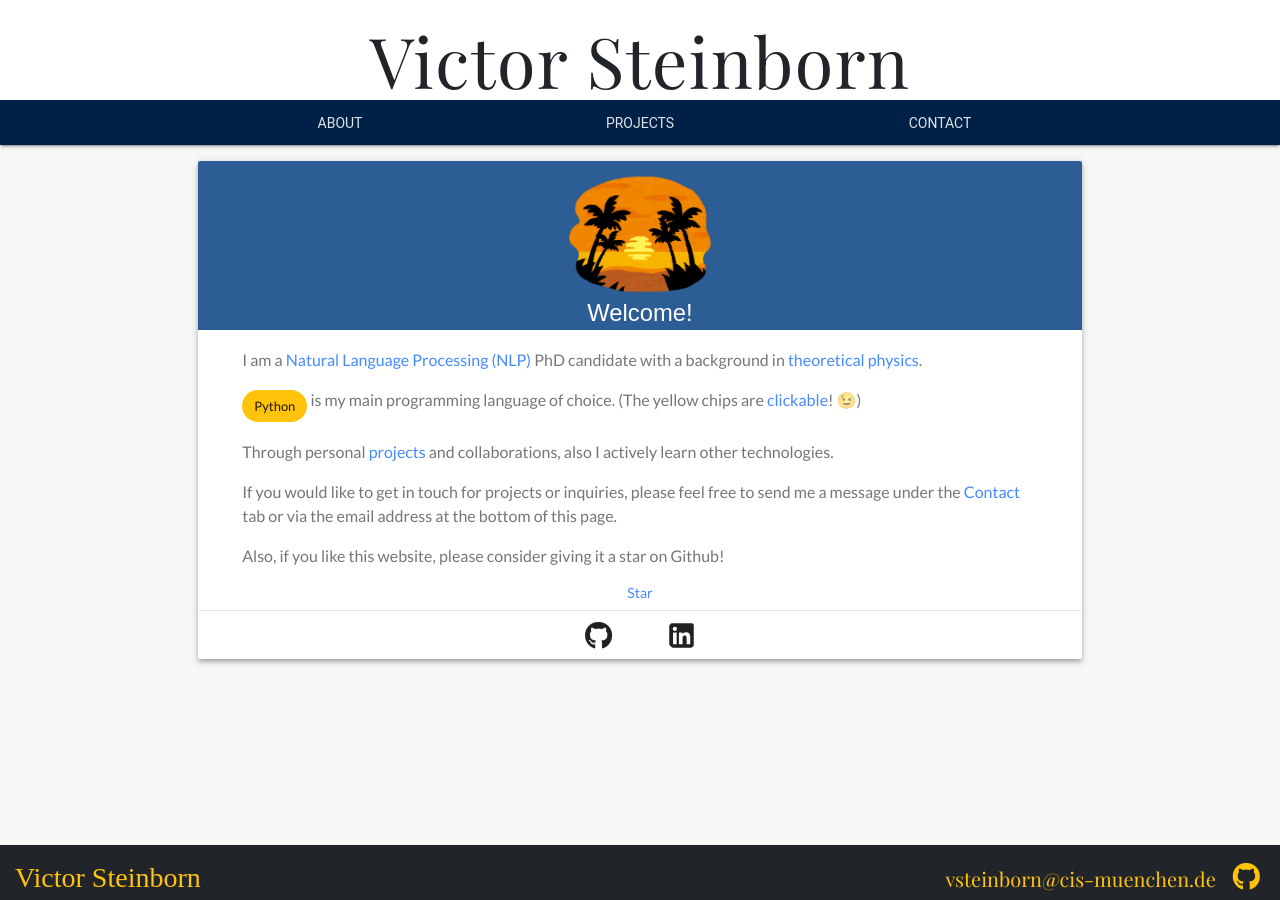
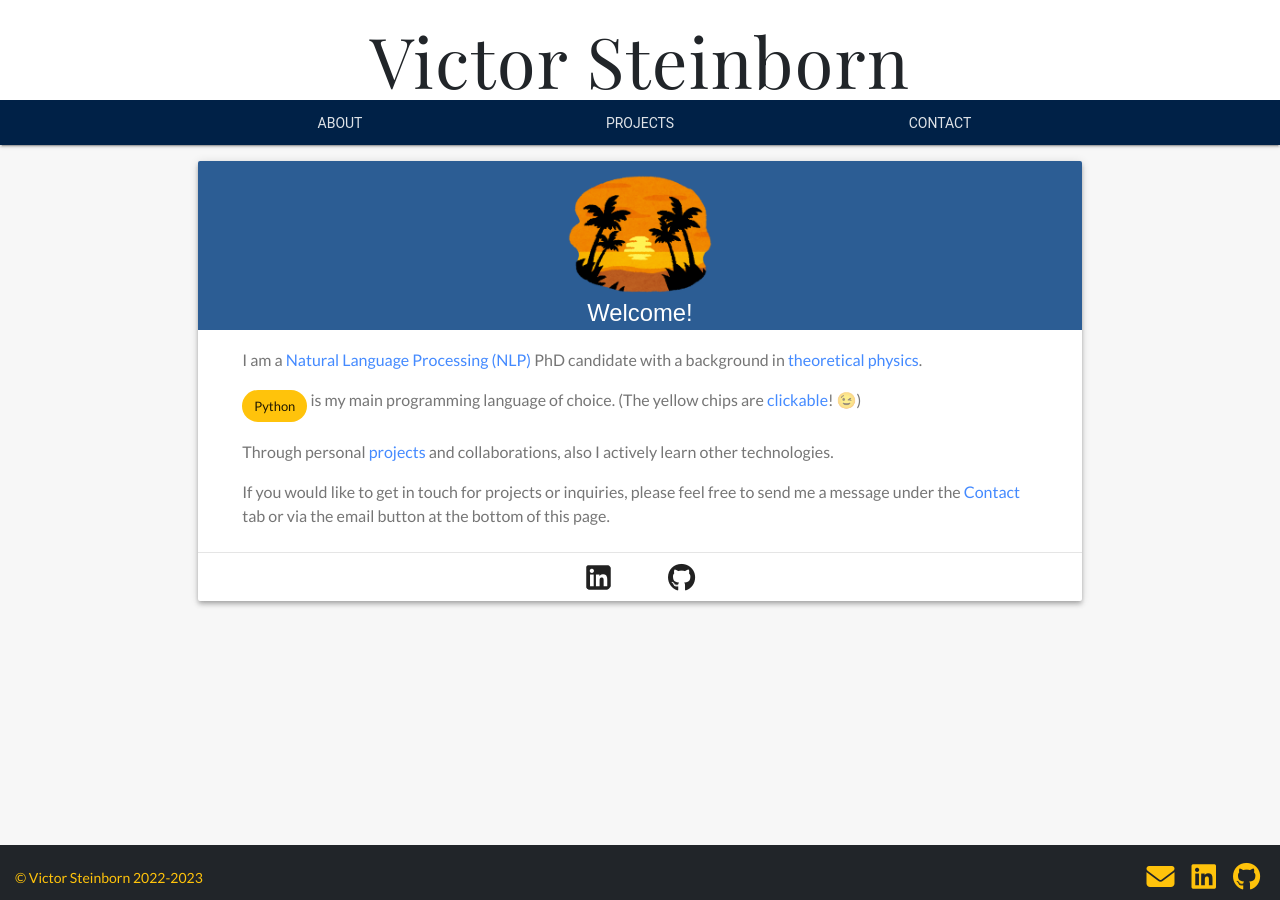
Before and after one commit to VSteinborn/VSteinborn.github.io, a Jekyll site: the page built from index.html, in a window 1280 px wide. Built offline with Jekyll 4.4.1, drawn with Linux system fonts in a browser that asks for light colours; nearby versions of some CDN libraries; emoji names are drawn with the system emoji font; some web fonts are replaced.

Commit message:
cleanup footer and index

```diff
--- a/_includes/footer.html
+++ b/_includes/footer.html
@@ -1,9 +1,11 @@
 <footer class="mdl-mini-footer">
   <div class="mdl-mini-footer__left-section">
-      <div class="mdl-logo footer-logo color-yellow footer-font-size_left">{{ site.name }}</div>
+      <div class="mdl-logo footer-logo color-yellow footer-font-size_left">© {{ site.name }} 2022-2023</div>
   </div>
   <div class="mdl-mini-footer__right-section">
-      <span class="font-styled margin-side color-yellow footer-font-size_right">{{ site.email }}</span>
+      <!-- <span class="font-styled margin-side color-yellow footer-font-size_right">{{ site.email }}</span> -->
+      <a href="mailto:{{ site.email }}"><i class="fa-solid fa-envelope margin-side color-yellow"></i></a>
+      <a href="https://www.linkedin.com/in/{{ site.linkedin_endurl }}"><i class="fa-brands fa-linkedin margin-side color-yellow" aria-hidden="true"></i></a>
       <a href="https://github.com/{{ site.github_username }}"><i class="fa-brands fa-github margin-side color-yellow" aria-hidden="true"></i></a>
   </div>
 </footer>
--- a/css/styles.css
+++ b/css/styles.css
@@ -36,8 +36,9 @@ footer {
 }
 
 .footer-logo {
-  font-family: 'Libre Barcode 39 Text', cursive;
-  font-size: 2rem;
+  /* font-family: 'Libre Barcode 39 Text', cursive; */
+  font-family: 'Lato', sans-serif;
+  /* font-size: 2rem; */
 }
 
 .mdl-mini-footer {
@@ -284,7 +285,7 @@ code {
 }
 
 .footer-font-size_left{
-  font-size: 2rem;
+  font-size: 1rem;
 }
 
 @media screen and (max-width:600px){
--- a/index.html
+++ b/index.html
@@ -12,8 +12,8 @@ title: "Welcome!"
     <div class="mdl-grid mdl-card__supporting-text">
         <div class="padding-top">
             <p>
-                I am a <a href="https://en.wikipedia.org/wiki/Natural_language_processing">Natural Language Processing (NLP)</a> PhD candidate
-                with a background in <a href="https://en.wikipedia.org/wiki/Theoretical_physics">theoretical physics</a>.
+                I am a <a href="#">Natural Language Processing (NLP)</a> PhD candidate
+                with a background in <a href="#">theoretical physics</a>.
             </p>
             <p>
                     {% include chip.html name="Python" %}
@@ -25,19 +25,12 @@ title: "Welcome!"
             </p>
             <p>
                 If you would like to get in touch for projects or inquiries, please feel free to send me a message under
-                the <a href="/contact">Contact</a> tab or via the email address at the bottom of this page.
+                the <a href="/contact">Contact</a> tab or via the email button at the bottom of this page.
             </p>
-            <p>
-                Also, if you like this website, please consider giving it a star on Github! <br>
-            </p>
-            <div class="center-text">
-                <script async defer src="https://buttons.github.io/buttons.js"></script>
-                <a class="github-button" href="https://github.com/vsteinborn/VSteinborn.github.io" data-icon="octicon-star" data-size="large" aria-label="Star vsteinborn/VSteinborn.github.io on GitHub">Star</a>
-            </div>
         </div>
     </div>
     <div class="mdl-card__actions mdl-card--border center-text">
+        <a href="https://www.linkedin.com/in/{{ site.linkedin_endurl }}" class="mdl-button mdl-js-button mdl-js-ripple-effect mdl-button--icon margin-side-large"><i class="fa-brands fa-linkedin icon-button icon-margin" aria-hidden="true"></i></a>
         <a href="https://github.com/{{ site.github_username }}" class="mdl-button mdl-js-button mdl-js-ripple-effect mdl-button--icon margin-side-large"><i class="fa fa-github icon-button icon-margin" aria-hidden="true"></i></a>
-        <a href="https://www.linkedin.com/in/{{ site.linkedin_endurl }}" class="mdl-button mdl-js-button mdl-js-ripple-effect mdl-button--icon margin-side-large"><i class="fa-brands fa-linkedin icon-button icon-margin" aria-hidden="true"></i></a>
     </div>
 </div>
```
